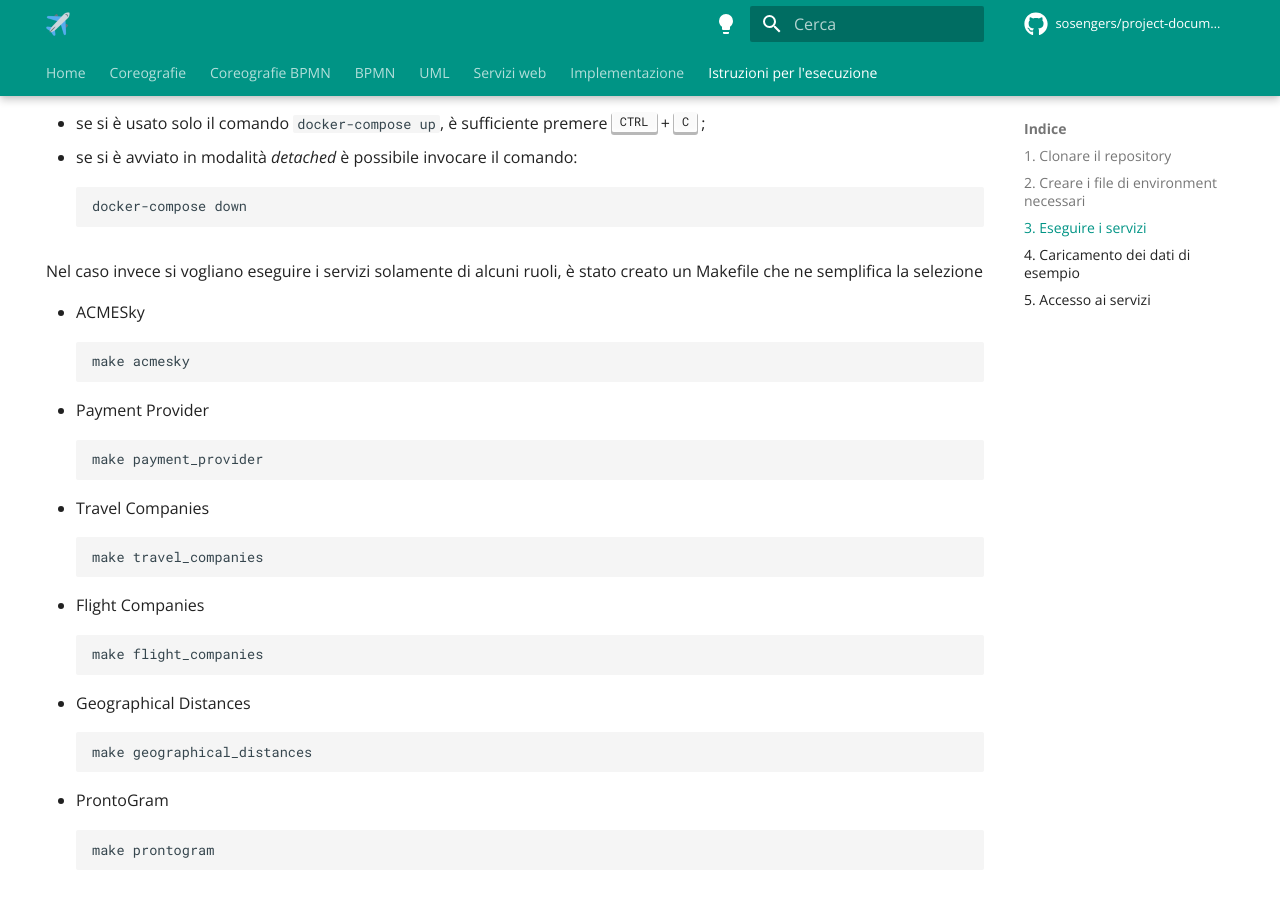
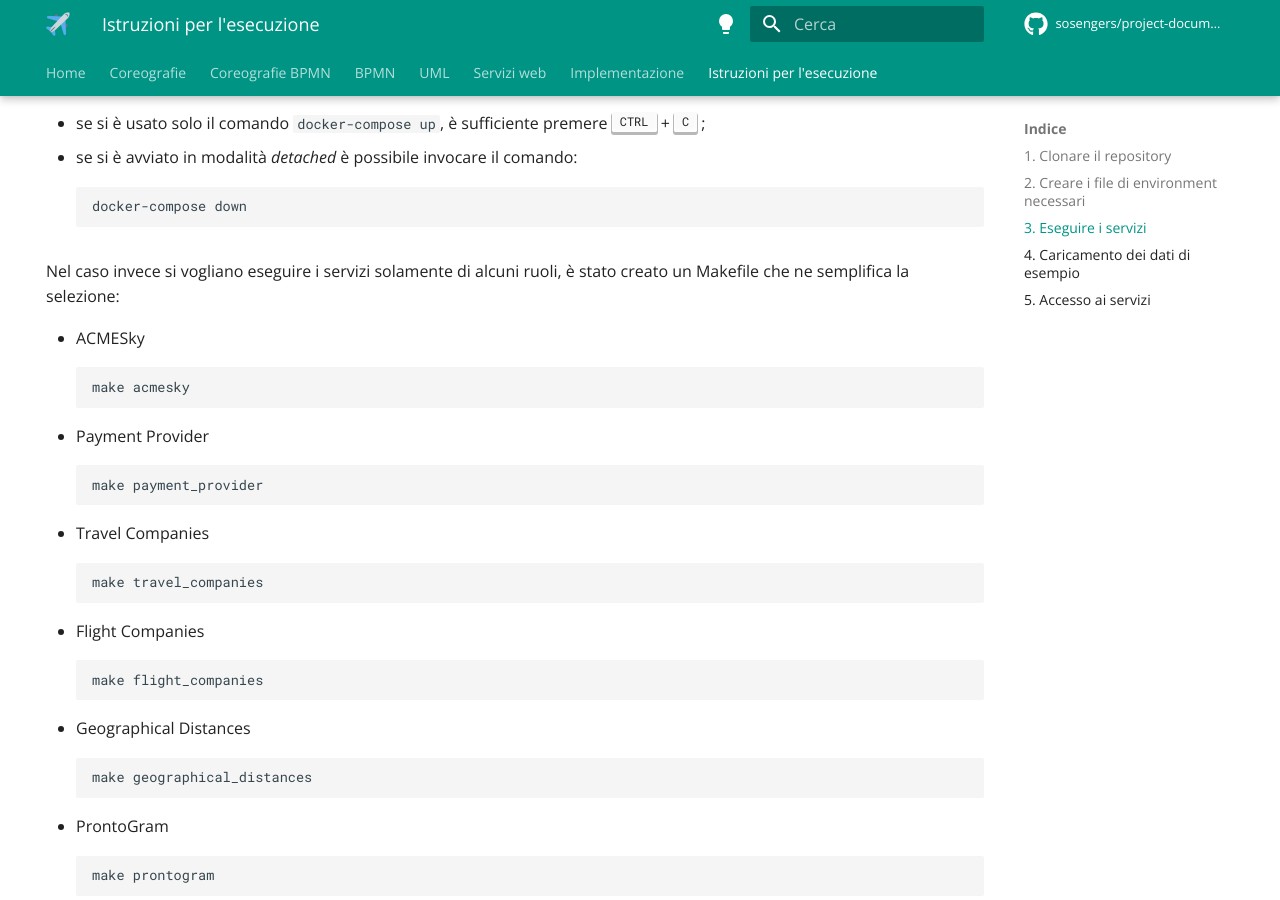
Before and after one commit to sosengers/project-documentation, an MkDocs documentation site: the page built from docs/executeinstruction.md, in a window 1280 px wide and 900 px high, scrolled down 2484 px. Built offline with MkDocs 1.6.1 and Material for MkDocs 9.7.7, drawn with Linux system fonts in a browser that asks for light colours; comment, search, counter and statistics services are not loaded; some of the changed text lies outside the part shown.

Commit message:
Aggiornate istruzioni per l'esecuzione

````diff
--- a/docs/executeinstruction.md
+++ b/docs/executeinstruction.md
@@ -102,7 +102,7 @@ Per spegnere tutti i servizi:
 docker-compose down
 ```
 
-Nel caso invece si vogliano eseguire i servizi solamente di alcuni ruoli, è stato creato un Makefile che ne semplifica la selezione
+Nel caso invece si vogliano eseguire i servizi solamente di alcuni ruoli, è stato creato un Makefile che ne semplifica la selezione:
 
 - ACMESky
 ```bash
--- a/mkdocs.yml
+++ b/mkdocs.yml
@@ -89,5 +89,4 @@ nav:
     - Payment Provider: "implementazione/paymentprovider.md"
     - ProntoGram: "implementazione/prontogram.md"
     - Travel Company: "implementazione/travelcompany.md"
-  - Istruzioni per l'esecuzione:
-    - "": "executeinstruction.md"
+  - Istruzioni per l'esecuzione: "executeinstruction.md"
````
Also changed, not shown: other parts of docs/executeinstruction.md (+2 -2 lines).
